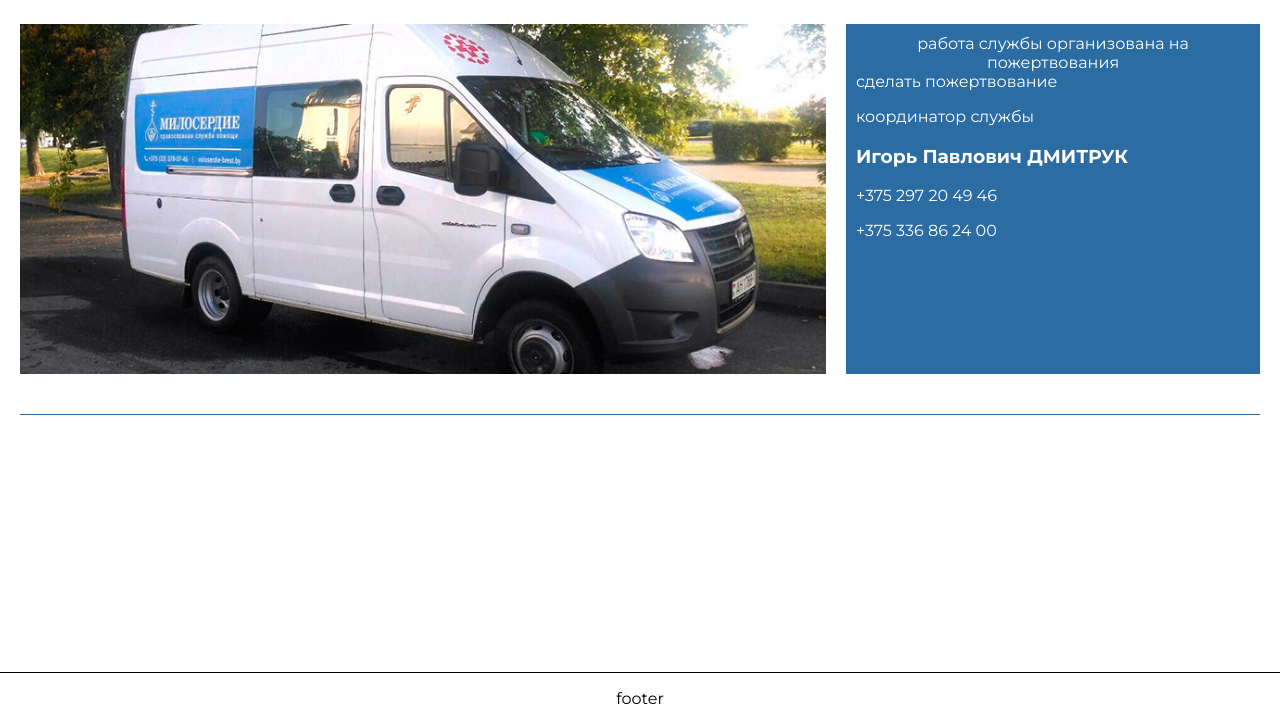
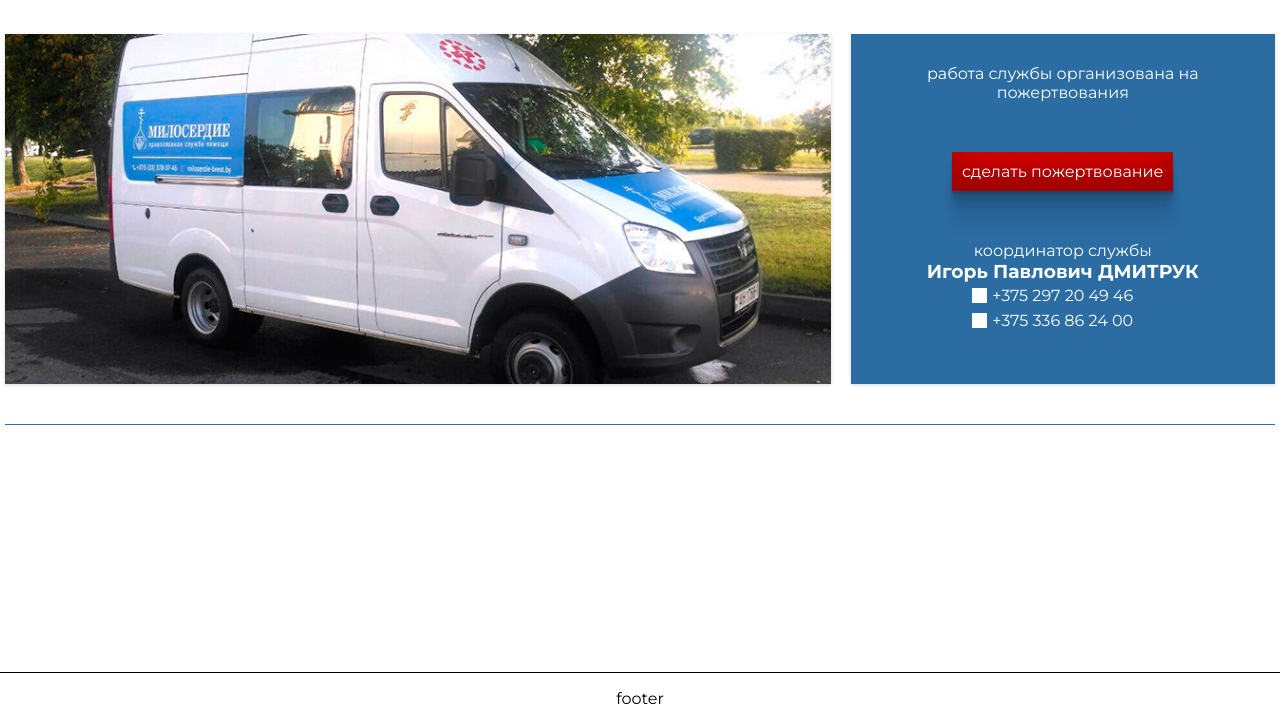
Before and after one commit to alexbrestby/miloserdiebrest, a website built with Vite: page index.html in a window 1280 px wide. Shown: the part 77-800 px from the top of the page. Built offline with nearby package versions, Linux system fonts and the light colour scheme; files whose address does not match are found by name.

Commit message:
feat: main section add style

```diff
--- a/src/js/main.js
+++ b/src/js/main.js
@@ -21,11 +21,6 @@ for (let i = 0; i < 4; i++) {
 
 const mainTopContacts = document.createElement("div");
 mainTopContacts.classList.add("main-top__contacts", "main-contacts");
-
-// const mainTopMotto = document.createElement("div");
-// mainTopMotto.classList.add("main-contacts__motto");
-// mainTopMotto.innerHTML = `радость умножается делением`;
-// mainTopContacts.appendChild(mainTopMotto);
 
 const mainTopInfo = document.createElement("div");
 mainTopInfo.classList.add("main-contacts__info");
--- a/src/style/_header.sass
+++ b/src/style/_header.sass
@@ -1,8 +1,8 @@
 .header
   display: flex
   justify-content: space-between
-  height: 50px
-  padding: rem(5)
+  height: rem(50)
+  padding: rem(10)
   border-bottom: 1px solid #ffffff
   background-color: #2b6ca3
 
--- a/src/style/_main.sass
+++ b/src/style/_main.sass
@@ -2,7 +2,8 @@
   display: flex
   justify-content: center
   flex: 1 1 auto
-  padding: rem(40) 20px 20px 20px
+  // padding: rem(40) 20px 20px 20px
+  padding: rem(40) rem(5)
 
 .main-top
   display: flex
@@ -10,17 +11,20 @@
   gap: rem(20)
   width: 100%
   max-height: rem(350)
+  // padding: rem(3)
   padding-bottom: rem(40)
   border-bottom: 1px solid #2b6ca3
   @media screen and (max-width: 767px)
-    flex-direction: column
+    flex-direction: column-reverse
     max-height: 100%
+    justify-content: flex-end
     align-items: center
     border-bottom: none
 
 .main-top__slider
   display: flex
   width: 65%
+  box-shadow: rgba(0, 0, 0, 0.16) 0px 1px 4px
   @media screen and (max-width: 767px)
     width: 100%
 
@@ -48,21 +52,64 @@
   height: rem(350)
   overflow: hidden
   width: 100%
-
-// .main-contacts__motto
-//   position: absolute
-//   transform: rotate(35deg)
-//   top: -30px
-//   left: -90px
-//   width: min-content
-//   height: min-content
+  box-shadow: rgba(0, 0, 0, 0.16) 0px 1px 4px
+  @media screen and (max-width: 767px)
+    height: auto
 
 .main-contacts__info
   display: flex
   flex-direction: column
+  align-items: center
   padding: rem(10)
   color: #ffffff
   background-color: #2b6ca3
+  width: 100%
+  >*
+    margin-bottom: rem(50)
+
+.coordinator
+  display: flex
+  flex-direction: column
+  align-items: center
+  .coordinator__name
+    text-align: center
+  >*
+    padding: 0
+    margin: 0
 
 .main-contacts__text
   text-align: center
+  margin-top: rem(20)
+
+.donate
+  background-color: #ff0000
+  padding: rem(10)
+  text-align: center
+  font-size: 1em
+  box-shadow: rgba(0, 0, 0, 0.17) 0px -23px 25px 0px inset, rgba(0, 0, 0, 0.15) 0px -36px 30px 0px inset, rgba(0, 0, 0, 0.1) 0px -79px 40px 0px inset, rgba(0, 0, 0, 0.06) 0px 2px 1px, rgba(0, 0, 0, 0.09) 0px 4px 2px, rgba(0, 0, 0, 0.09) 0px 8px 4px, rgba(0, 0, 0, 0.09) 0px 16px 8px, rgba(0, 0, 0, 0.09) 0px 32px 16px
+  transition: all 0.5s ease-out
+  &:hover
+    cursor: pointer
+    color: #ff0000
+    background-color: #ffffff
+    font-weight: bold
+    transform: scale(1.005)
+    transition: all 0.5s ease-out
+
+.coordinator__phone
+  padding: rem(3)
+  position: relative
+  &::before
+    display: flex
+    justify-content: center
+    position: absolute
+    top: 5px
+    left: -17px
+    display: block
+    content: ' '
+    background-image: url('assets/svg/phone-square-svgrepo-com.svg')
+    background-size: rem(15)
+    background-color: #ffffff
+    background-repeat: no-repeat
+    height: rem(15)
+    width: rem(15)
```
Also changed, not shown: src/style/style.sass (+11 -11 lines), public/assets/svg/phone-square-svgrepo-com.svg (added).
